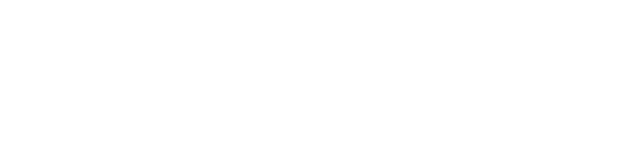
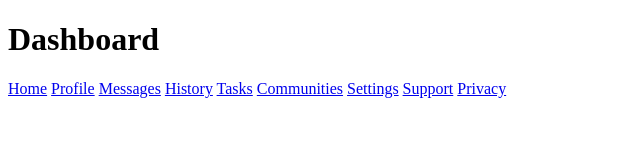
Before and after one commit to ARaza-13/admin-dashboard, a plain HTML site: page index.html in a window 1280 px wide. Shown: the whole page, without its empty margins (0-640 px from the left). Drawn offline with Linux system fonts and the light colour scheme.

Commit message:
Added basic sidebar html elements

```diff
--- a/index.html
+++ b/index.html
@@ -8,6 +8,19 @@
         <link rel="stylesheet" href="styles.css">
     </head>
     <body>
-
+        <div class="sidebar">
+            <h1>Dashboard</h1>
+            <div class="nav">
+                <a title="Home" href="#">Home</a>
+                <a title="Profile" href="#">Profile</a>
+                <a title="Messages" href="#">Messages</a>
+                <a title="History" href="#">History</a>
+                <a title="Tasks" href="#">Tasks</a>
+                <a title="Communities" href="#">Communities</a>
+                <a title="Settings" href="#">Settings</a>
+                <a title="Support" href="#">Support</a>
+                <a title="Privacy" href="#">Privacy</a>
+            </div>
+        </div>
     </body>
 </html>
```
